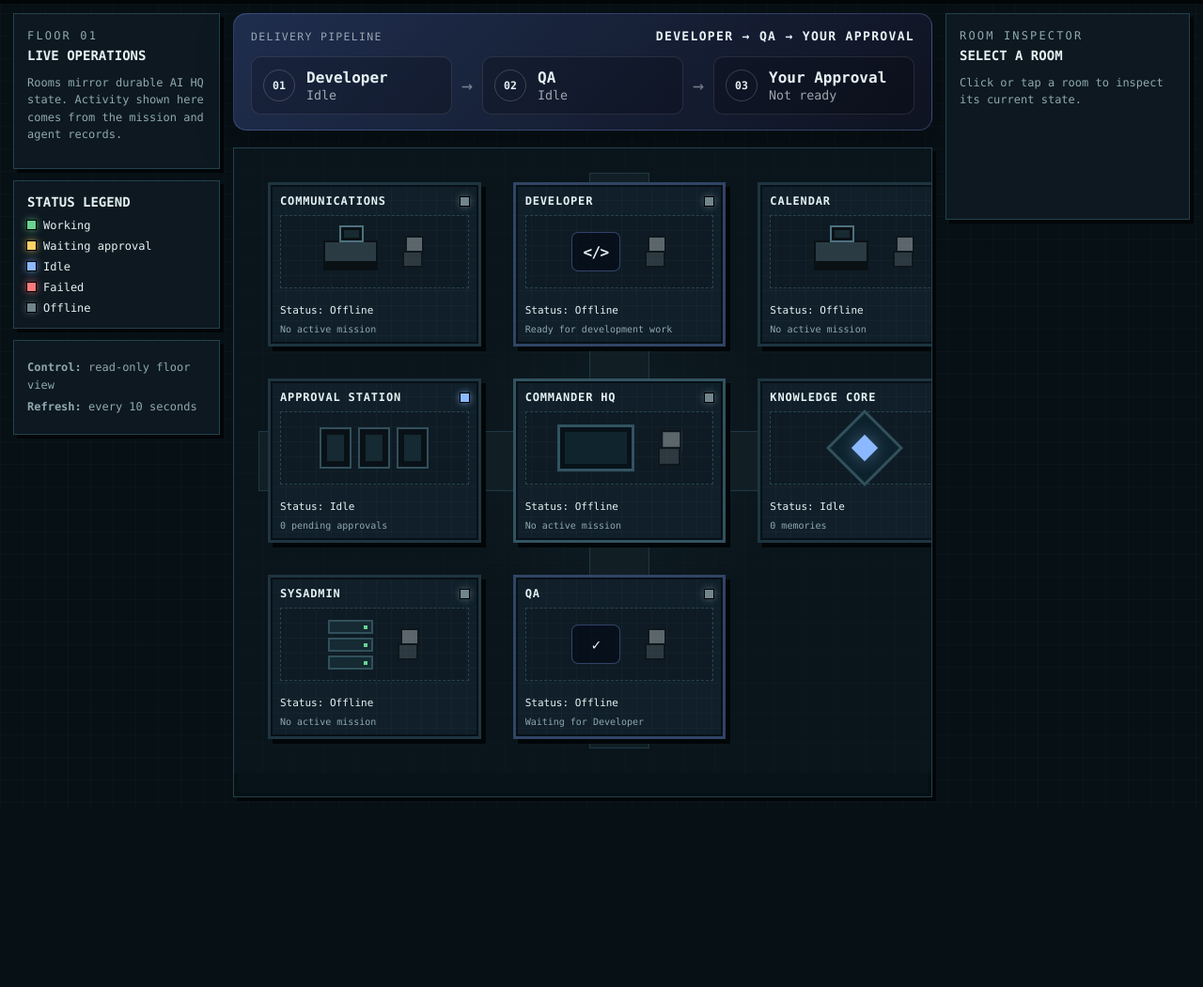
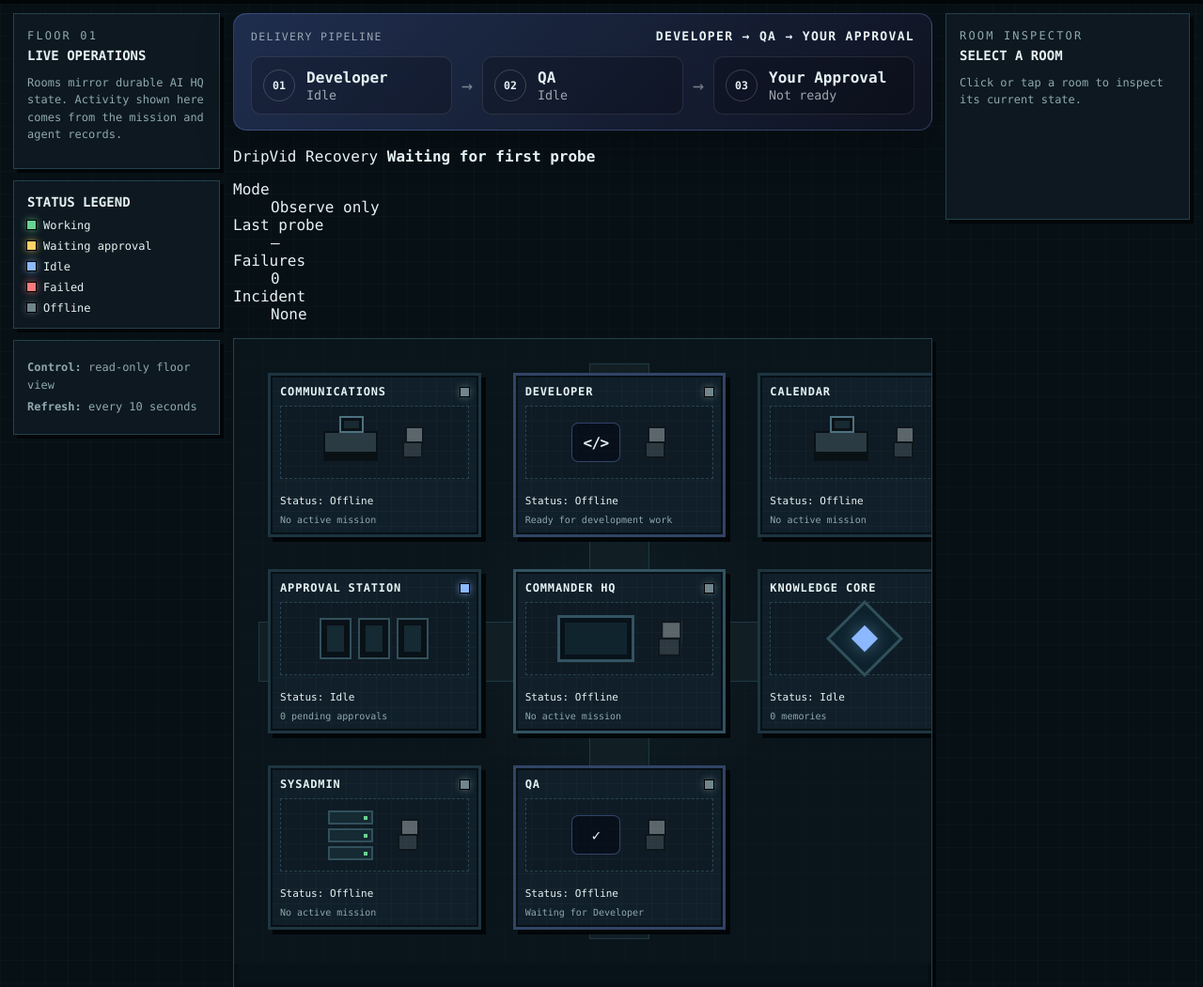
Before and after one commit to Waitenomore-ai/ai-hq, a Python web app: template src/ai_hq/templates/home.html in a window 1280 px wide. Shown: the part 82-1133 px from the top of the page at 94% size. Before the commit the page ends 935 px from the top, so only its background shows below. Run offline with Jinja, Linux system fonts and the light colour scheme; the template is opened without the code that fills it: most values are stand-ins (such as "Sample title", 1, 10 or a date in 2020).

Commit message:
feat: add read-only DripVid recovery card

```diff
--- a/src/ai_hq/templates/home.html
+++ b/src/ai_hq/templates/home.html
@@ -94,6 +94,19 @@
           </div>
         </section>
 
+        <section class="hq-recovery-card" data-recovery-card data-recovery-result="unknown" aria-label="DripVid recovery status">
+          <div class="hq-recovery-card__heading">
+            <span>DripVid Recovery</span>
+            <strong data-recovery-state>Waiting for first probe</strong>
+          </div>
+          <dl class="hq-recovery-card__details">
+            <div><dt>Mode</dt><dd data-recovery-mode>Observe only</dd></div>
+            <div><dt>Last probe</dt><dd data-recovery-last-probe>—</dd></div>
+            <div><dt>Failures</dt><dd data-recovery-failures>0</dd></div>
+            <div><dt>Incident</dt><dd data-recovery-incident>None</dd></div>
+          </dl>
+        </section>
+
       <div class="hq-viewport" data-hq-viewport tabindex="0" aria-label="Scrollable operations floor">
         <div class="hq-floor" data-floor-key="operations">
           <div class="hq-corridor hq-corridor--vertical" aria-hidden="true"></div>
@@ -119,7 +132,6 @@
             <span class="hq-room__status" data-room-status>Status: Offline</span>
             <span class="hq-room__mission" data-room-mission>No active mission</span>
           </button>
-
 
           <button class="hq-room hq-room--developer" type="button"
                   data-room-key="developer"
```
